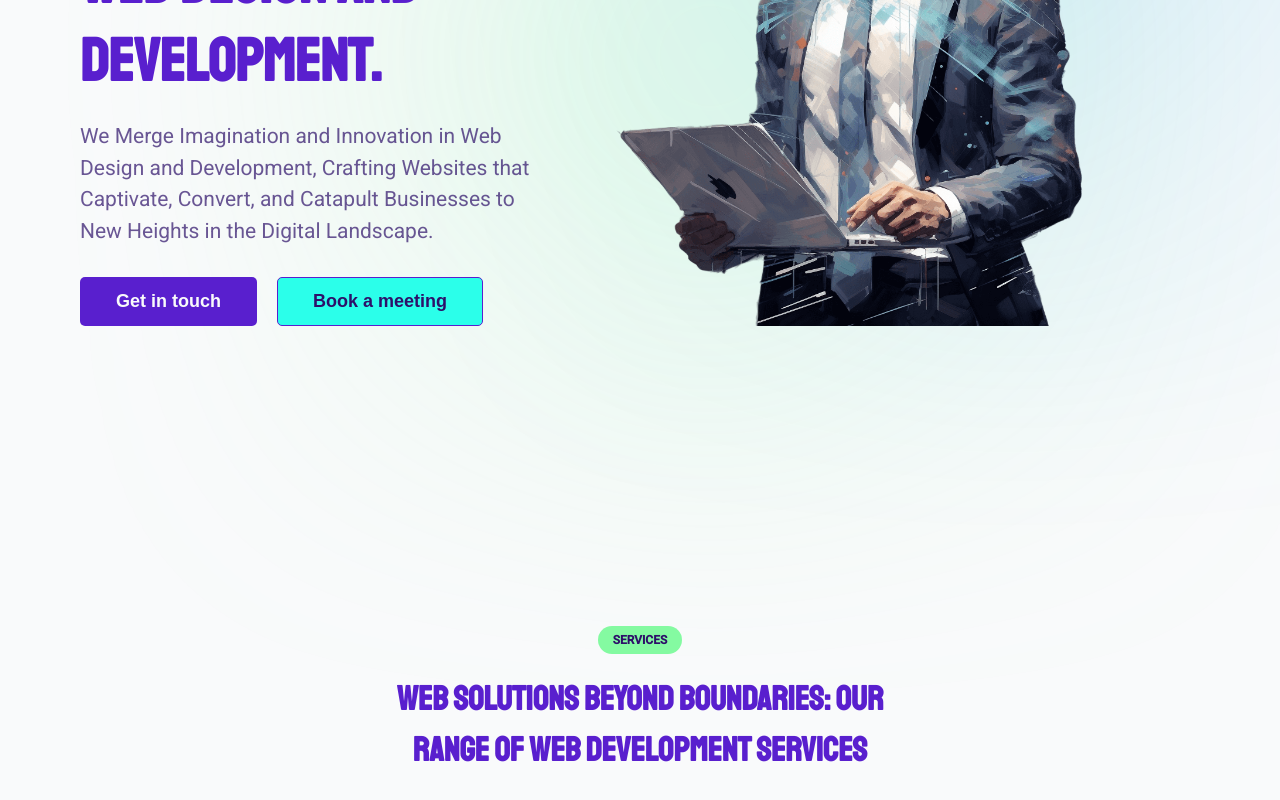
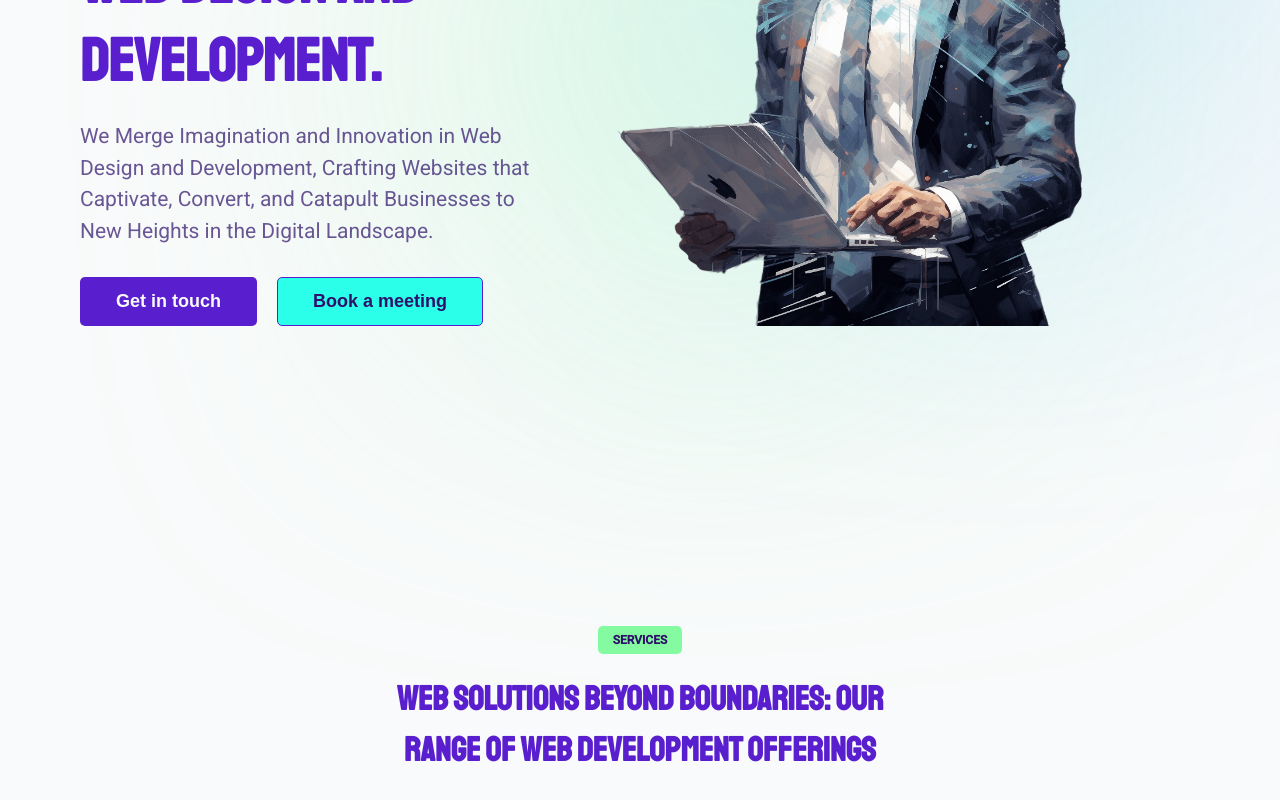
Before and after one commit to ChristianWare/chris-ware-agency, a Next.js app: page / in a window 1280 px wide. Shown: the part 362-1162 px from the top of the page. Built offline with nearby package versions, Linux system fonts and the light colour scheme.

Commit message:
Label Border Radius Update

```diff
--- a/src/app/components/Label/Label.module.css
+++ b/src/app/components/Label/Label.module.css
@@ -4,7 +4,7 @@
   padding: 5px 15px;
   background-color: var(--accent1);
   color: var(--text);
-  border-radius: 35px;
+  border-radius: 5px;
   text-transform: uppercase;
   font-weight: 700;
   margin-bottom: 2rem;
--- a/src/app/components/Services/Services.tsx
+++ b/src/app/components/Services/Services.tsx
@@ -9,7 +9,7 @@ const Services = () => {
           <Label text='Services' />
           <h2 className={styles.heading}>
             Web Solutions Beyond Boundaries: Our Range of Web Development
-            Services
+            Offerings
           </h2>
         </div>
         <div className={styles.bottom}>
```
